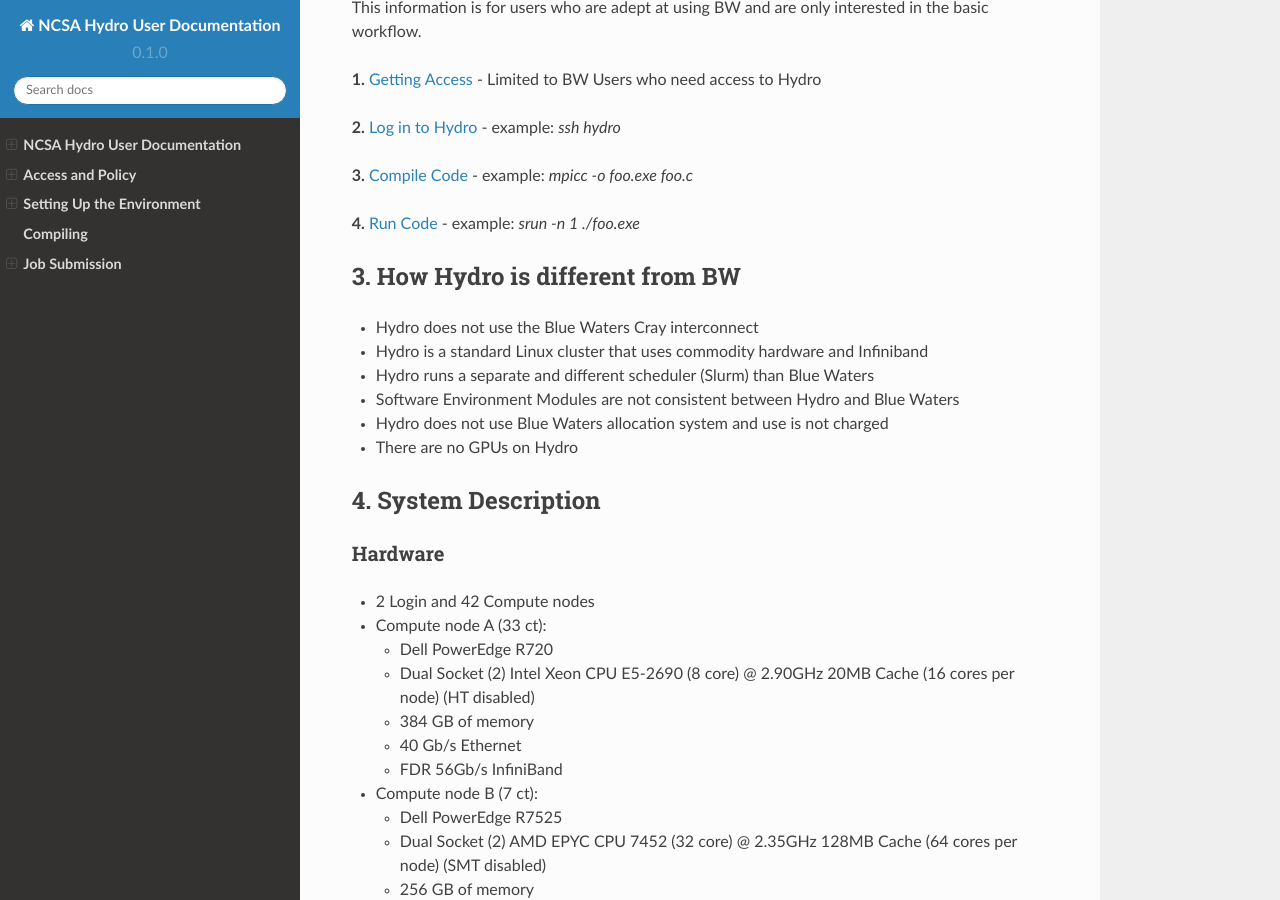
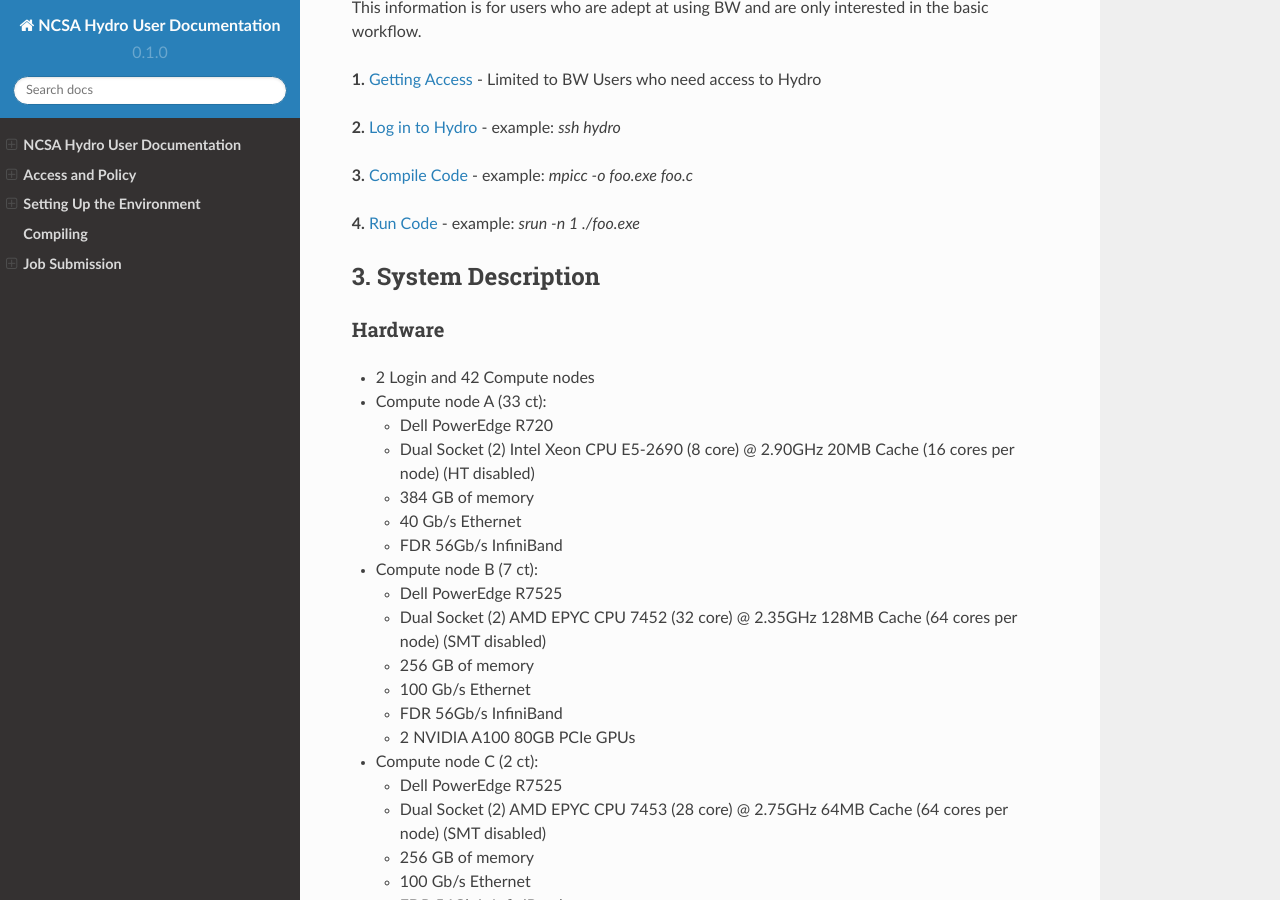
Before and after one commit to ncsa/hydro_documentation, a Sphinx documentation site: the page built from docs/source/index.rst, in a window 1280 px wide and 900 px high, scrolled down 1029 px. Built offline with Sphinx 7.4.7 and the Read the Docs theme 2.0.0, drawn with Linux system fonts in a browser that asks for light colours; some of the changed text lies outside the part shown.

Commit message:
Update index.rst
Testing a few edits.

```diff
--- a/docs/source/index.rst
+++ b/docs/source/index.rst
@@ -67,21 +67,8 @@
 
 **4.** `Run Code <#Run%20Code>`__ - example: *srun -n 1 ./foo.exe*
 
-**3. How Hydro is different from BW**
--------------------------------------
 
--  Hydro does not use the Blue Waters Cray interconnect
--  Hydro is a standard Linux cluster that uses commodity hardware and
-   Infiniband
--  Hydro runs a separate and different scheduler (Slurm) than Blue
-   Waters
--  Software Environment Modules are not consistent between Hydro and
-   Blue Waters
--  Hydro does not use Blue Waters allocation system and use is not
-   charged
--  There are no GPUs on Hydro
-
-**4. System Description**
+**3. System Description**
 -------------------------
 
 **Hardware**
@@ -185,8 +172,8 @@
 **Logging In**
 --------------
 
-Connect to Blue Waters via the external login hosts at
-`bw.ncsa.illinois.edu <http://bw.ncsa.illinois.edu/>`__ using ssh with
+Connect to Hydro via the login hosts at
+`hydro.ncsa.illinois.edu <http://bw.ncsa.illinois.edu/>`__ using ssh with
 your NCSA DUO passcode or push response from your smartphone (see
 instructions below)
 
```
